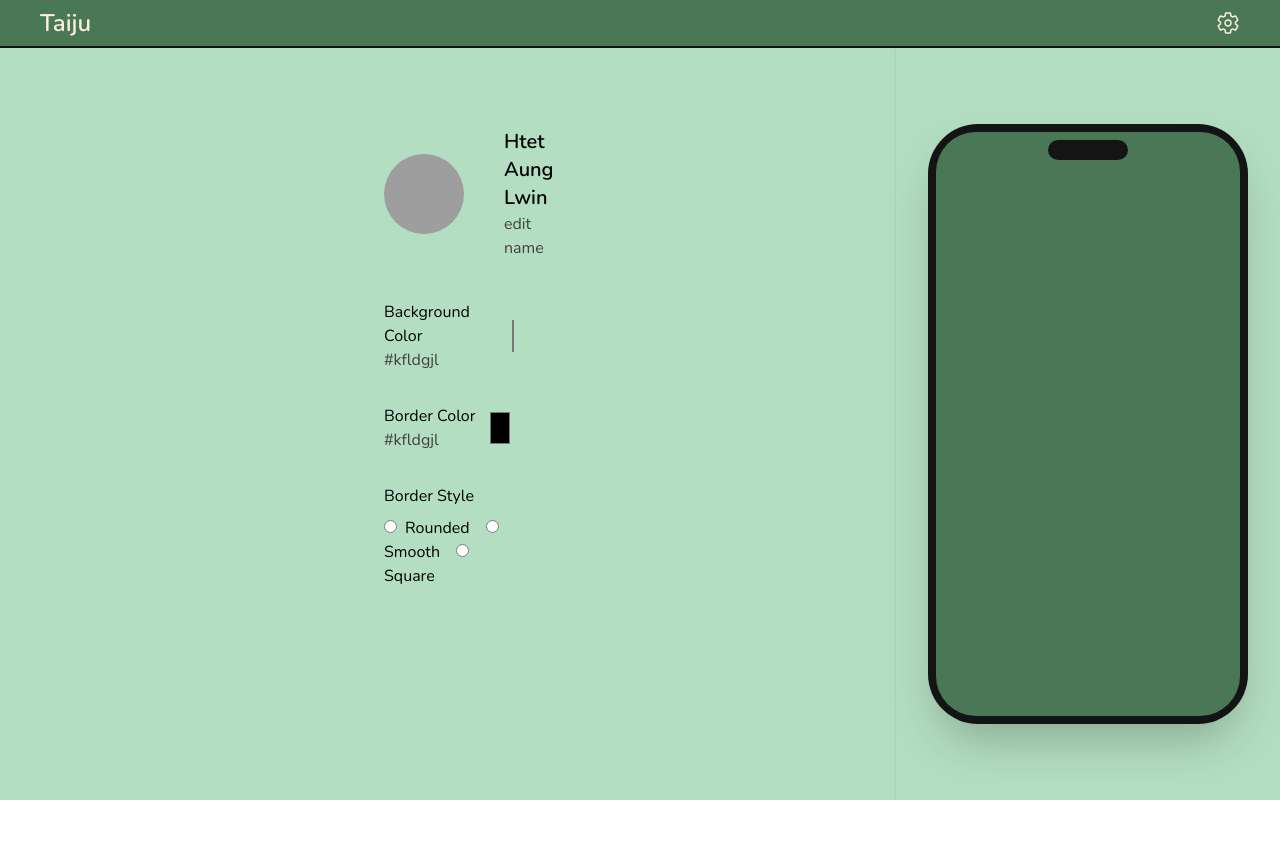
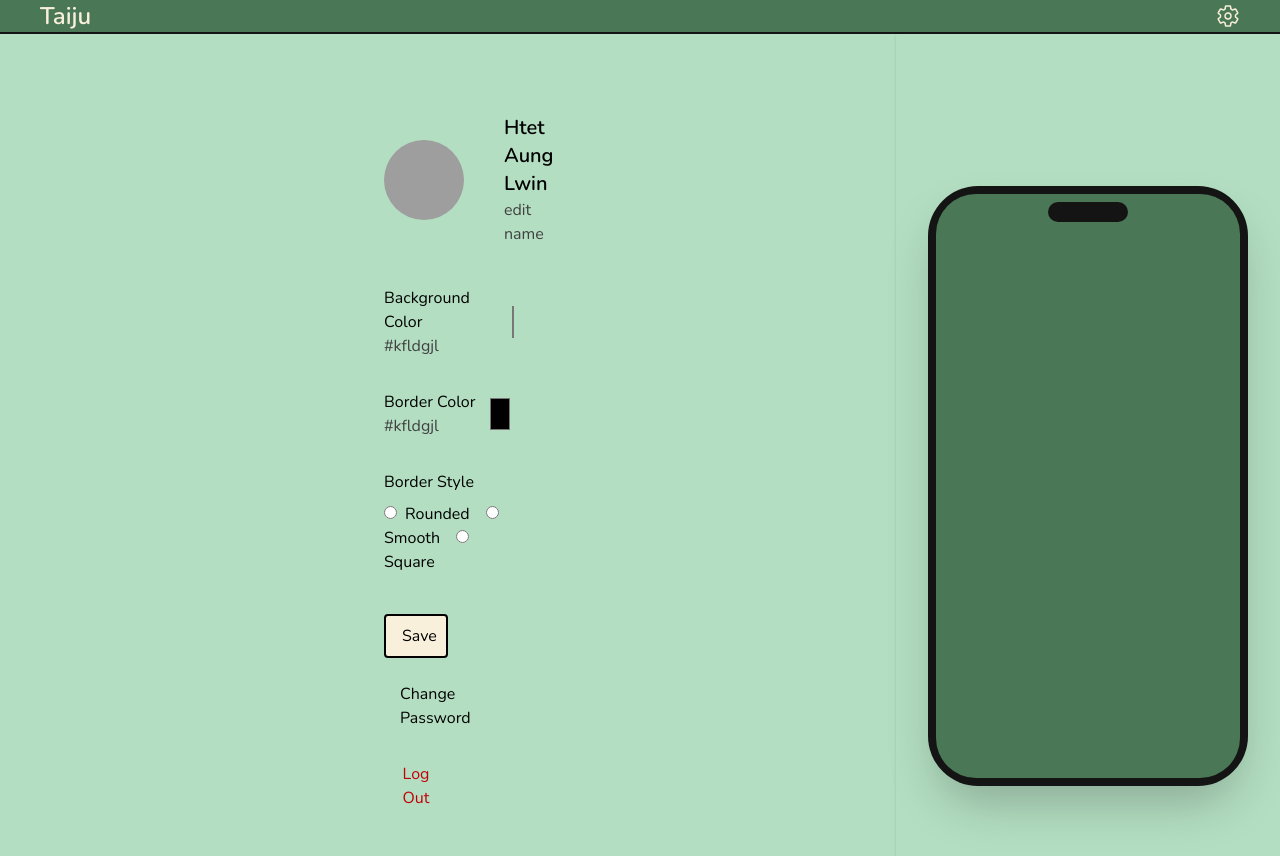
Before and after one commit to HtetAungLw1n/Taiju, a React (Vite) app: page /setting in a window 1280 px wide. Shown: the top 856 px of the page. Before the commit the page ends 800 px from the top, so only its background shows below. Built offline with nearby package versions, Linux system fonts and the light colour scheme; grey boxes are pictures that could not be loaded.

Commit message:
setting page

```diff
--- a/src/pages/Setting.jsx
+++ b/src/pages/Setting.jsx
@@ -1,9 +1,11 @@
 import React from "react";
 import profileImg from "../assets/welcome.png";
+import { Link } from "react-router-dom";
 
 const Setting = () => {
   return (
     <div className="md:w-[70%] bg-white1 p-8 md:px-96 md:py-20">
+      {/* name  */}
       <div className="flex gap-10 items-center">
         <img
           src={profileImg}
@@ -12,7 +14,7 @@ const Setting = () => {
         />
         <div>
           <div className="text-xl font-semibold">Htet Aung Lwin</div>
-          <div className="text-neutral-700">edit name</div>
+          <Link className="text-neutral-700">edit name</Link>
         </div>
       </div>
       <div className="my-10">
@@ -67,6 +69,13 @@ const Setting = () => {
             Square
           </label>
         </div>
+
+        {/* button  */}
+        <div className="flex flex-col mt-10 gap-4 md:w-1/2">
+          <button className="bg-cream border-2 rounded px-4 py-2">Save</button>
+          <button className="px-4 py-2">Change Password</button>
+          <button className="text-red-700 rounded px-4 py-2">Log Out</button>
+        </div>
       </div>
       <div></div>
     </div>
```
